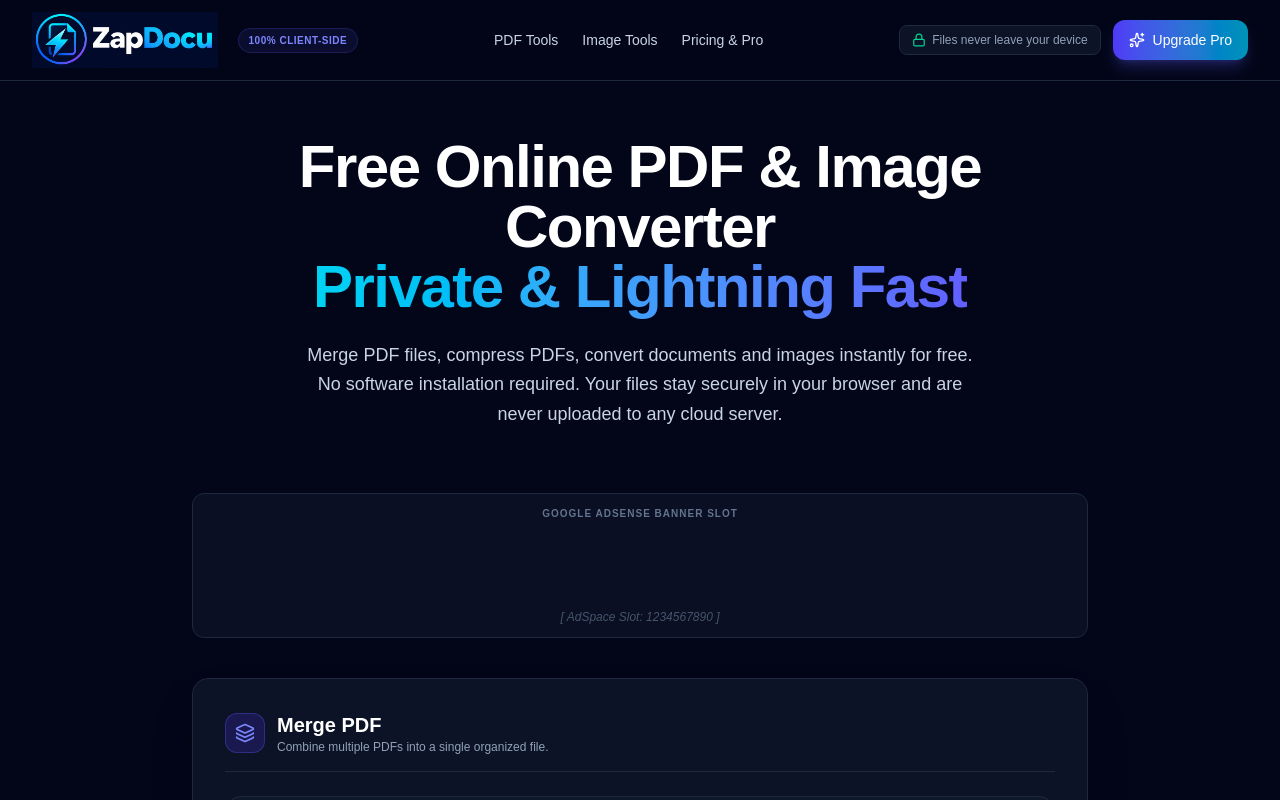
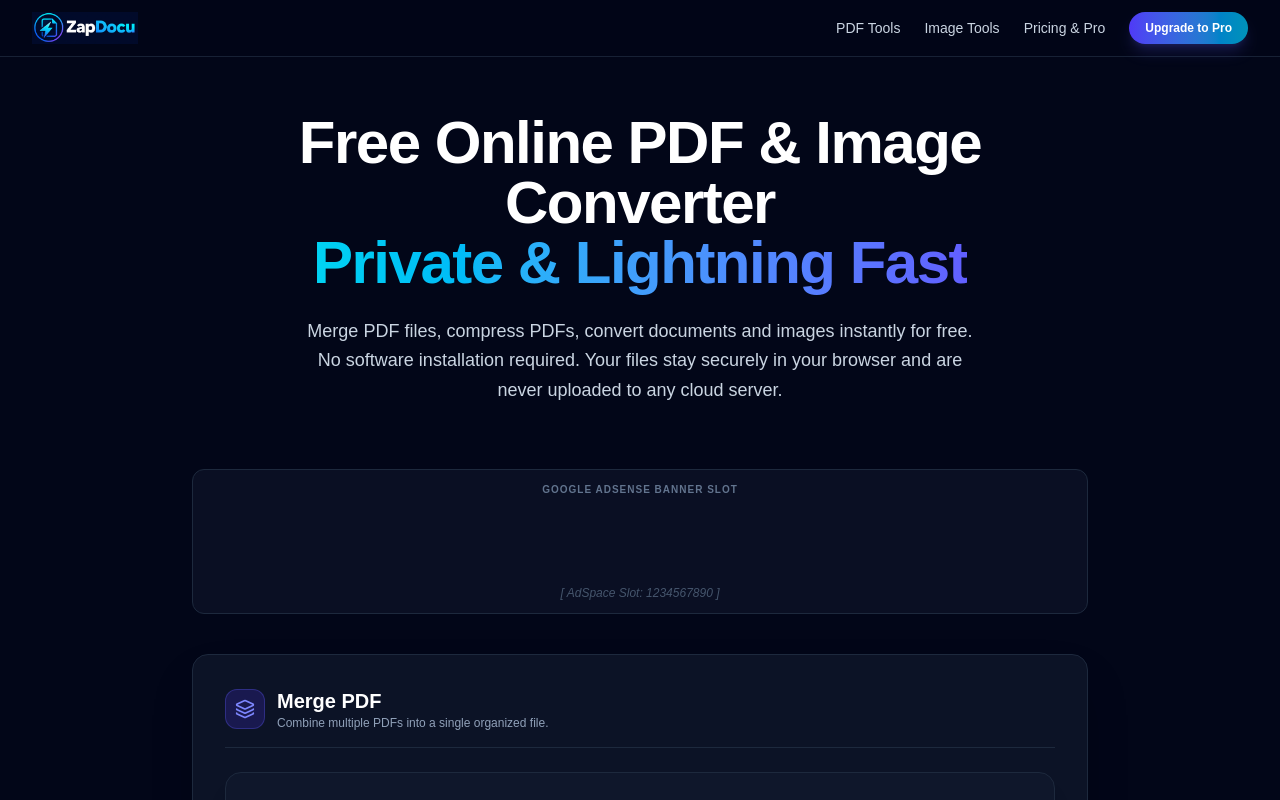
Before and after one commit to harpreetcoach-star/zapdocu-next, a Next.js app: page / in a window 1280 px wide. Shown: the top 800 px of the page. Built offline with nearby package versions, Linux system fonts and the light colour scheme.

Commit message:
Use clean logo image in navbar

```diff
--- a/src/components/Navbar.jsx
+++ b/src/components/Navbar.jsx
@@ -1,48 +1,47 @@
 'use client';
 
 import React from 'react';
-import Image from 'next/image';
-import { Sparkles, Lock } from 'lucide-react';
+import Link from 'next/link';
 
 export default function Navbar({ onOpenPaywall, onSelectTool }) {
   return (
-    <header className="sticky top-0 z-50 bg-slate-950/85 backdrop-blur-md border-b border-slate-800">
-      {/* Increased header height from h-16 to h-20 for a bigger logo */}
-      <div className="max-w-7xl mx-auto px-4 sm:px-6 lg:px-8 h-20 flex items-center justify-between">
+    <header className="bg-slate-950/80 backdrop-blur-sm border-b border-slate-800/80 sticky top-0 z-50">
+      <nav className="max-w-7xl mx-auto px-4 sm:px-6 lg:px-8 py-3 flex items-center justify-between">
+        <Link href="/" className="flex items-center group cursor-pointer">
+          <img
+            src="/Logo.png"
+            alt="ZapDocu Logo"
+            className="h-8 w-auto object-contain group-hover:scale-105 transition-transform"
+          />
+        </Link>
 
-        {/* Larger custom logo graphic */}
-        <div className="flex items-center gap-3 cursor-pointer" onClick={() => onSelectTool('rotate-pdf')}>
-          <Image
-            src="/logo.png"
-            alt="ZapDocu Logo"
-            width={220}
-            height={70}
-            className="h-14 w-auto object-contain"
-            priority
-          />
-          <span className="hidden sm:inline-block ml-2 text-[10px] uppercase tracking-wider bg-indigo-500/10 text-indigo-400 border border-indigo-500/20 px-2.5 py-1 rounded-full font-semibold">100% Client-Side</span>
-        </div>
-
-        <nav className="hidden md:flex items-center gap-6 text-sm font-medium text-slate-300">
-          <button onClick={() => onSelectTool('rotate-pdf')} className="hover:text-indigo-400 transition-colors cursor-pointer">PDF Tools</button>
-          <button onClick={() => onSelectTool('image-tools')} className="hover:text-indigo-400 transition-colors cursor-pointer">Image Tools</button>
-          <a href="#pricing" className="hover:text-indigo-400 transition-colors">Pricing & Pro</a>
-        </nav>
-
-        <div className="flex items-center gap-3">
-          <div className="hidden lg:flex items-center gap-1.5 text-xs text-slate-400 bg-slate-900/80 px-3 py-1.5 rounded-lg border border-slate-800">
-            <Lock className="w-3.5 h-3.5 text-emerald-400" />
-            <span>Files never leave your device</span>
-          </div>
+        <div className="flex items-center gap-6">
+          <button
+            onClick={() => onSelectTool('merge-pdf')}
+            className="text-sm text-slate-300 hover:text-white transition-colors hidden sm:block"
+          >
+            PDF Tools
+          </button>
+          <button
+            onClick={() => onSelectTool('image-resizer')}
+            className="text-sm text-slate-300 hover:text-white transition-colors hidden sm:block"
+          >
+            Image Tools
+          </button>
           <button
             onClick={onOpenPaywall}
-            className="flex items-center gap-2 bg-gradient-to-r from-indigo-600 to-cyan-600 hover:from-indigo-500 hover:to-cyan-500 text-white font-medium px-4 py-2.5 rounded-xl text-sm shadow-lg shadow-indigo-500/25 transition-all transform active:scale-95 cursor-pointer"
+            className="text-sm text-slate-300 hover:text-white transition-colors"
           >
-            <Sparkles className="w-4 h-4" />
-            <span>Upgrade Pro</span>
+            Pricing & Pro
           </button>
+          <a
+            href="https://buy.stripe.com/28E5kwfMC88Y4pqfba9bO00"
+            className="text-xs px-4 py-2 bg-gradient-to-r from-indigo-600 to-cyan-600 text-white rounded-full font-semibold shadow-lg shadow-indigo-500/20 hover:from-indigo-500 hover:to-cyan-500 transition-all transform hover:scale-105 no-underline block"
+          >
+            Upgrade to Pro
+          </a>
         </div>
-      </div>
+      </nav>
     </header>
   );
 }
```
